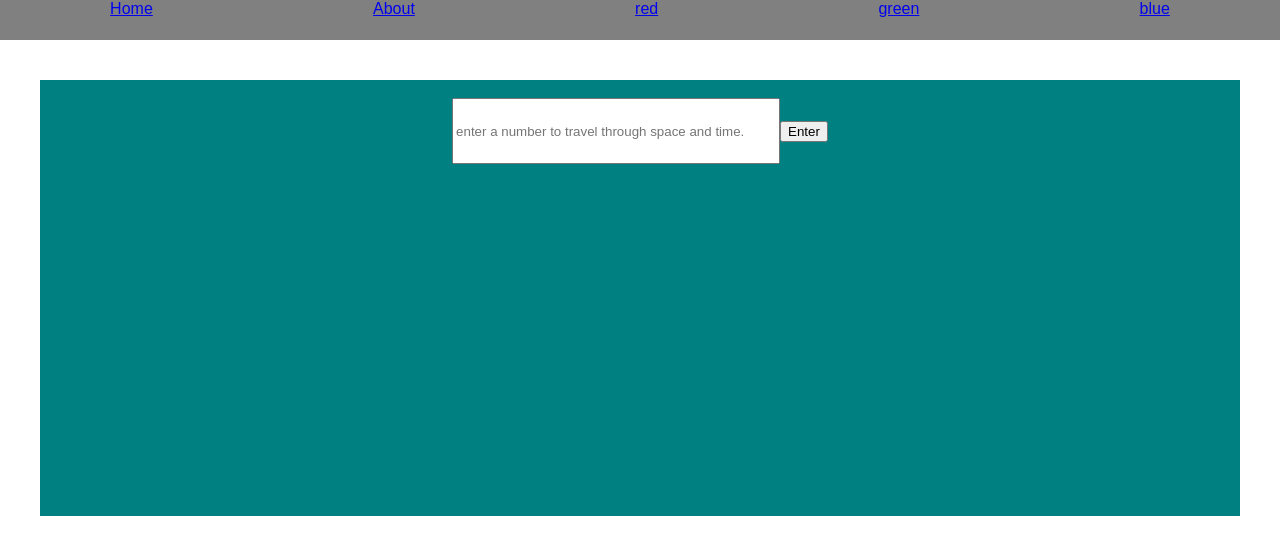
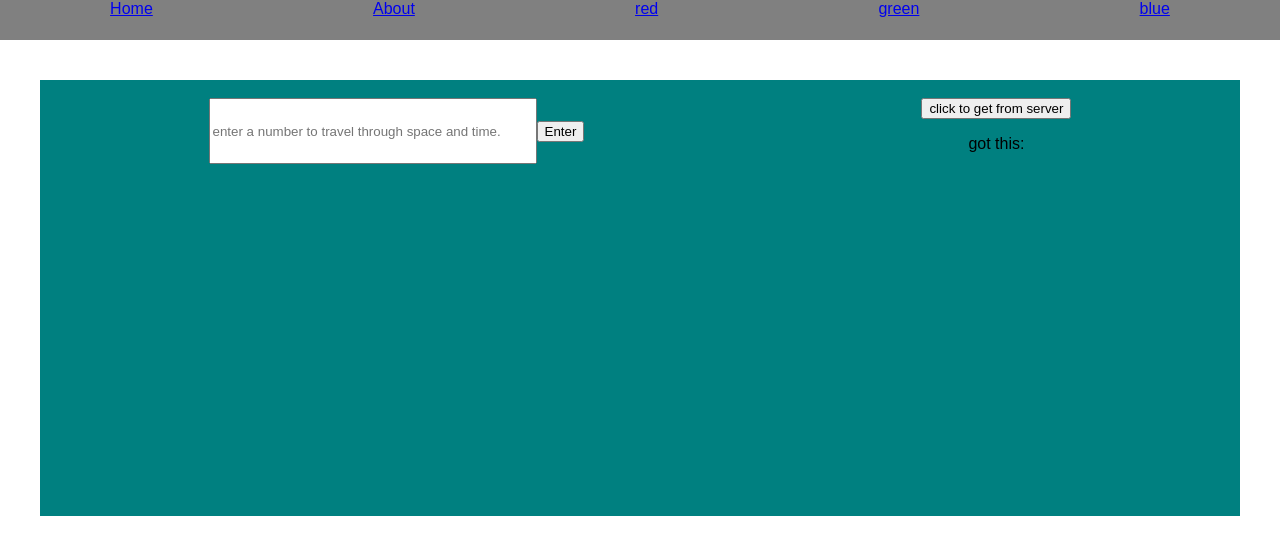
Before and after one commit to nathan-08/competencies-day-2, a React (Create React App) app in the folder competencies-app/: page / in a window 1280 px wide. Shown: the top 554 px of the page. Built offline with nearby package versions, Linux system fonts and the light colour scheme; no server answers.

Commit message:
added server, exios get, component did mount

```diff
--- a/competencies-app/package.json
+++ b/competencies-app/package.json
@@ -21,5 +21,6 @@
     "build": "react-scripts build",
     "test": "react-scripts test --env=jsdom",
     "eject": "react-scripts eject"
-  }
+  },
+  "proxy": "http://localhost:3049"
 }
--- a/competencies-app/src/components/Landing/Landing.jsx
+++ b/competencies-app/src/components/Landing/Landing.jsx
@@ -1,32 +1,45 @@
 import React from 'react'
-import {Link } from 'react-router-dom'
+import { Link } from 'react-router-dom'
+import axios from 'axios';
 import './Landing.css'
 import TakesProps from '../takesProps/takesProps'
 
-export default class Landing extends React.Component{  //37E-2
-    constructor(props){
+export default class Landing extends React.Component {  //37E-2
+    constructor(props) {
         super(props)
-        this.state={
-            data:null,
-            inputValue: ''
+        this.state = {
+            data: null,
+            inputValue: '',
+            fromServer: ''
         }
-    this.inputChange = this.inputChange.bind(this)
-    this.enterClicked = this.enterClicked.bind(this)
+        this.inputChange = this.inputChange.bind(this)
+        this.enterClicked = this.enterClicked.bind(this)
+        this.getRequest=this.getRequest.bind(this)
     }
-    inputChange(e){
-        this.setState({inputValue: e.target.value})
+    inputChange(e) {
+        this.setState({ inputValue: e.target.value })
     }
-    enterClicked(){
-        this.props.history.push( '/About/'+this.state.inputValue)
-        this.setState({inputValue: ''})
+    enterClicked() {
+        this.props.history.push('/About/' + this.state.inputValue)
+        this.setState({ inputValue: '' })
     }
-    render(){
-        return(
+    getRequest() {
+        axios.get('http://localhost:3049/api/get').then(res => this.setState({ fromServer: res.data }))
+    }
+    componentDidMount(){
+        this.getRequest()
+    }
+    render() {
+        return (
             <div className="Landing">
                 <div className="container">
                     <div>
-                        <input style={{height:"60px", width:320}}onChange={this.inputChange} value={this.state.inputValue} placeholder={"enter a number to travel through space and time."}></input>
+                        <input style={{ height: "60px", width: 320 }} onChange={this.inputChange} value={this.state.inputValue} placeholder={"enter a number to travel through space and time."}></input>
                         <button onClick={this.enterClicked}>Enter</button>
+                    </div>
+                    <div>
+                        <button onClick={this.getRequest}>click to get from server</button>
+                        <p>got this: {this.state.fromServer}</p>
                     </div>
                 </div>
             </div>
```
Also changed, not shown: 1 other file (tests, documents, lock files or other folders).
